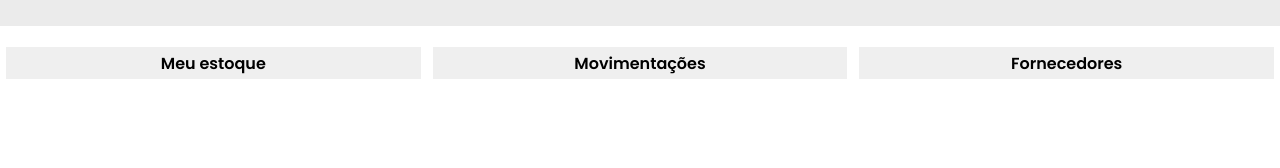
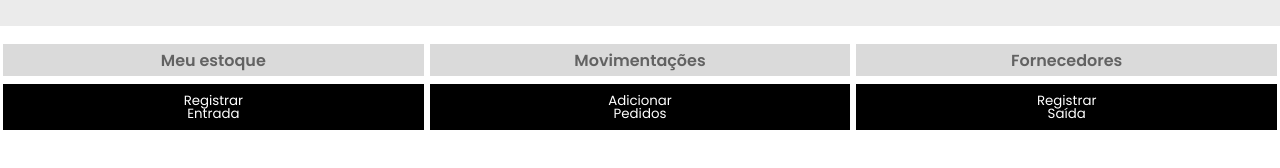
Before and after one commit to JuliooAkamine/Estoque, a plain HTML site: page pages/home.html in a window 1280 px wide. Shown: the part 92-260 px from the top of the page. Drawn offline with Linux system fonts and the light colour scheme.

Commit message:
design da página inicial alterado

```diff
--- a/assets/css/home.css
+++ b/assets/css/home.css
@@ -49,23 +49,50 @@ header{
     margin-top: 15px;
     width: 100%;
 
+
     button{
-        margin: 6px;
+        margin: 3px;
         width: 100%;
         height: 32px;
+        background: #DADADA;
 
-        color: #000;
+        color: #0000008c;
 
         border: none;
 
 
         text-align: center;
         font-family: Poppins;
-        font-size: clamp(10px,2.5vw,16px);
+        font-size: clamp(12px,2.5vw,16px);
         font-style: normal;
         font-weight: 600;
         line-height: normal;
         cursor: pointer;
 
     }
+    button:hover{
+        background: #9b9a9a;
+    }
+
 }
+
+/* Ações do estoque */
+
+#invetory_records{
+    display: flex;
+
+    button{
+        margin:  5px 3px;
+        background: black;
+        color: white;
+        width: 100%;
+        padding: 10px;
+        line-height: 13px;
+        border: none;
+        cursor: pointer;
+    }
+    button:hover{
+        background: #303030;
+
+    }
+}
--- a/pages/home.html
+++ b/pages/home.html
@@ -22,6 +22,12 @@
             <button>Movimentações</button>
             <button>Fornecedores</button>
         </div>
+        <div id="invetory_records">
+            <button>Registrar <br> Entrada</button>
+            <button>Adicionar <br> Pedidos</button>
+            <button>Registrar <br> Saída</button>
+
+        </div>
     </main>
 
 
```
